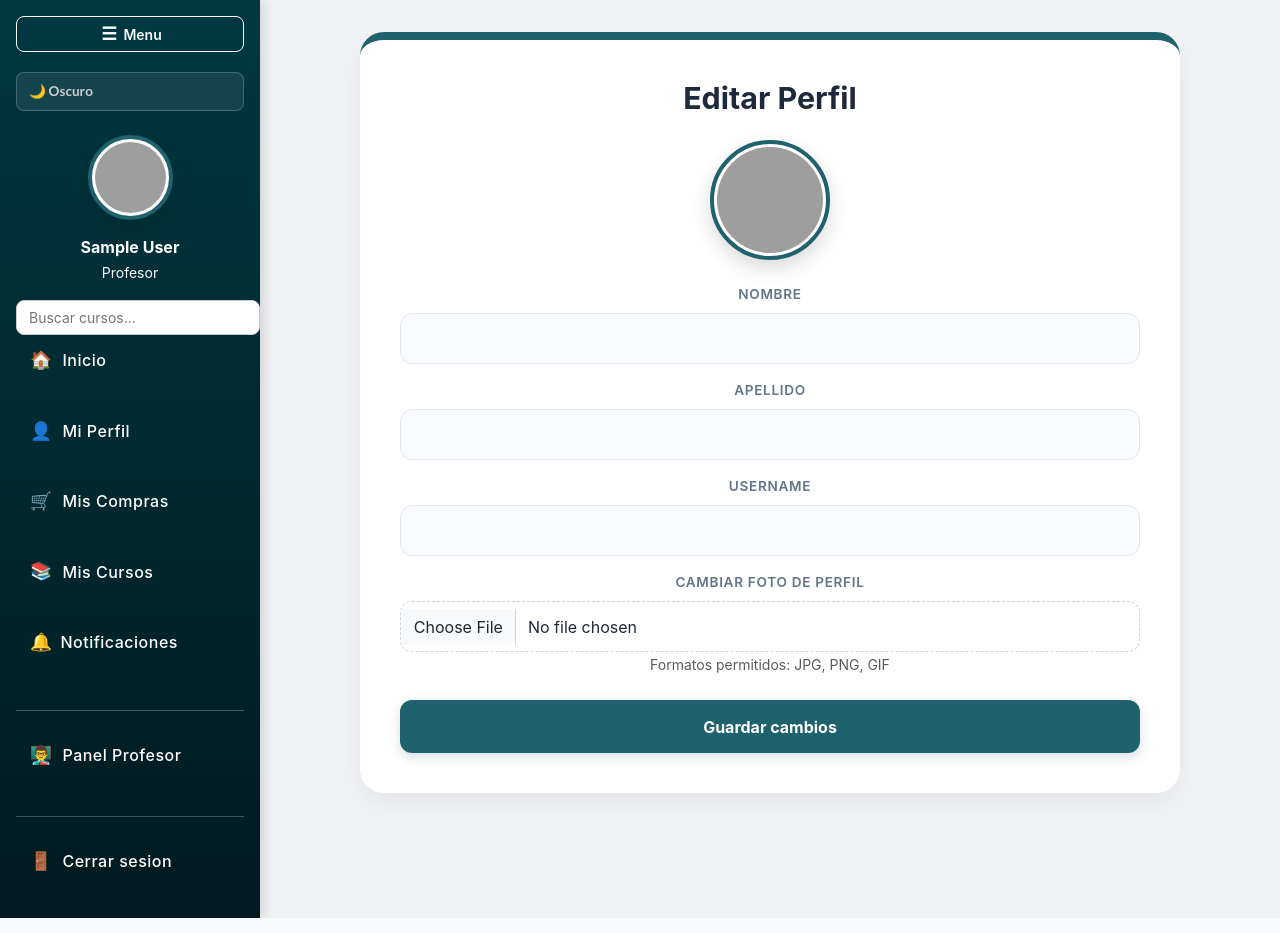
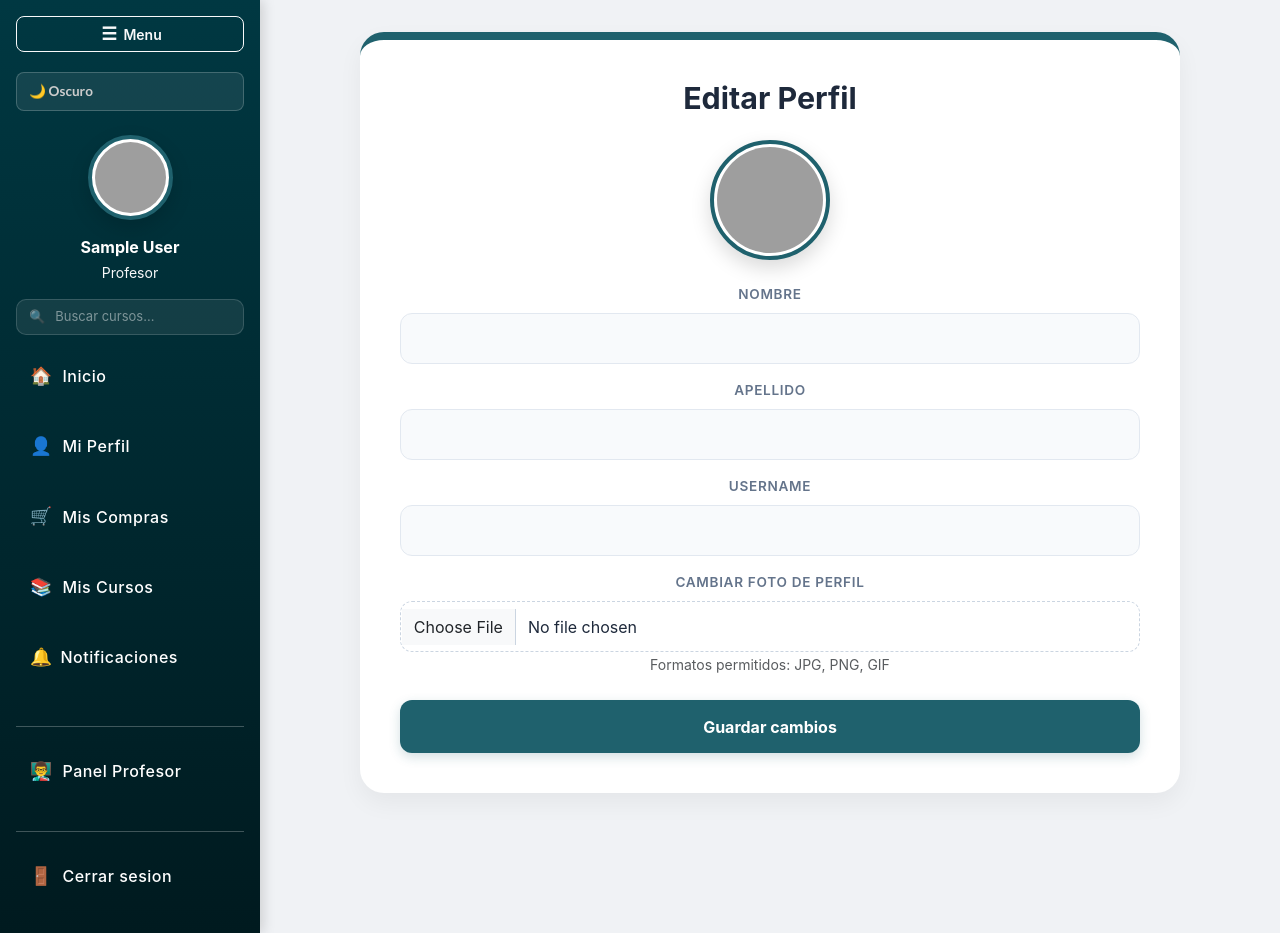
Before and after one commit to jlqexelente100-pixel/Innova-y-Emprende, a Flask app: page /perfil/editar in a window 1280 px wide. Run offline with Flask 3, Linux system fonts and the light colour scheme; the visitor is signed in with stand-in values (Sample User, id 1); data that the repository does not hold is empty; parts of the project's set-up code (start-up, migrations or seed data) failed here and were passed over; some libraries are stand-ins or nearby versions; grey boxes are pictures that could not be loaded.

Commit message:
cambios buscador

```diff
--- a/static/styles/sidebar.css
+++ b/static/styles/sidebar.css
@@ -244,3 +244,43 @@ body {
         right: 0.75rem;
     }
 }
+
+/* ── Buscador ─────────────────────────────── */
+.search-form {
+    width: 100%;
+}
+
+.search-wrapper {
+    display: flex;
+    align-items: center;
+    background: rgba(255, 255, 255, 0.08);
+    border: 1px solid rgba(255, 255, 255, 0.15);
+    border-radius: 10px;
+    padding: 6px 12px;
+    gap: 8px;
+    transition: border-color 0.2s, background 0.2s;
+}
+
+.search-wrapper:focus-within {
+    background: rgba(255, 255, 255, 0.13);
+    border-color: rgba(255, 255, 255, 0.4);
+}
+
+.search-icon {
+    font-size: 13px;
+    opacity: 0.6;
+    flex-shrink: 0;
+}
+
+.search-input {
+    background: transparent;
+    border: none;
+    outline: none;
+    color: #fff;
+    font-size: 13px;
+    width: 100%;
+}
+
+.search-input::placeholder {
+    color: rgba(255, 255, 255, 0.45);
+}
--- a/templates/base.html
+++ b/templates/base.html
@@ -81,17 +81,17 @@
         </div>
 
 <!-- 🔍 BUSCADOR -->
-        <form action="/buscar" method="GET" style="display:flex; align-items:center; gap:8px;">
+        <form action="/buscar" method="GET" class="search-form mb-3">
+            <div class="search-wrapper">
+                <span class="search-icon">🔍</span>
                 <input
                     type="text"
                     name="q"
                     placeholder="Buscar cursos..."
                     required
-            style="padding: 6px 12px; border-radius: 8px; border: 1px solid #ccc; font-size: 14px;"
+                    class="search-input"
                 />
-        <button type="submit" style="padding: 6px 14px; border-radius: 8px; background:#007bff; color:#fff; border:none; cursor:pointer;">
-            Buscar
-        </button>
+            </div>
         </form>
             {% endif %}
 
```
Lines whose indentation alone changed are shown as unchanged.
